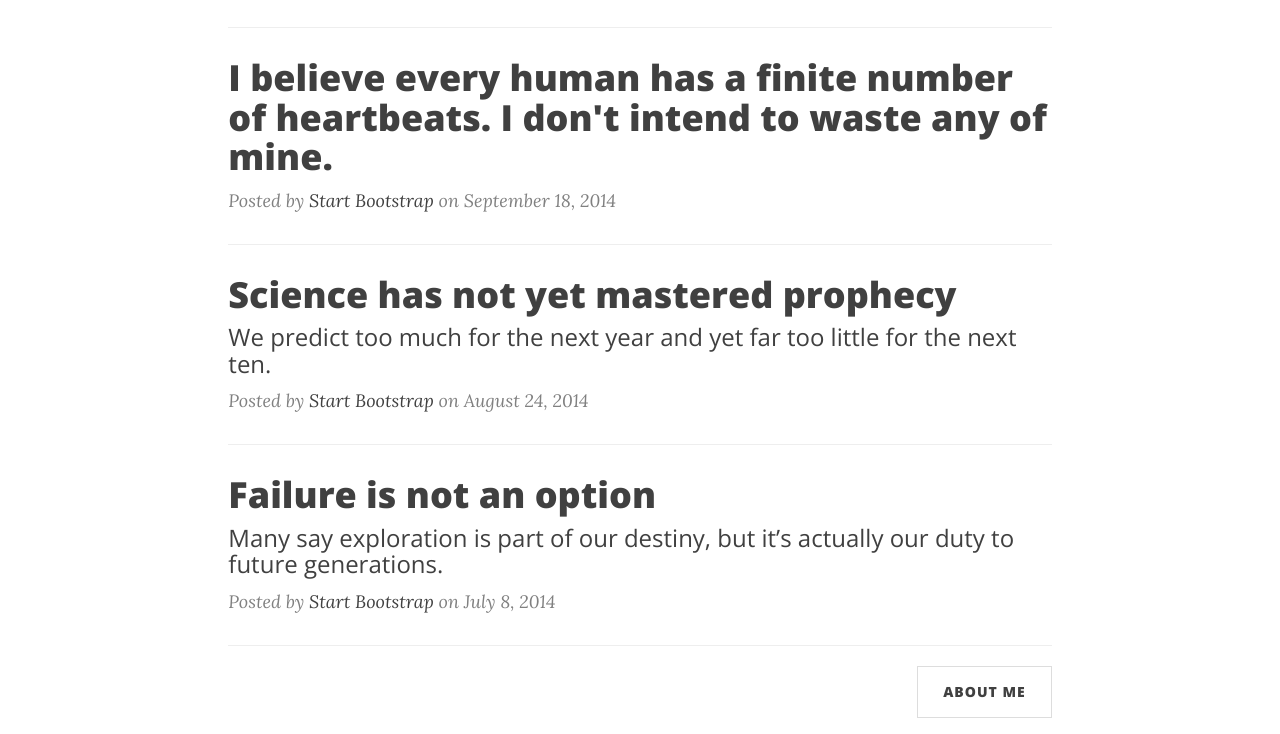
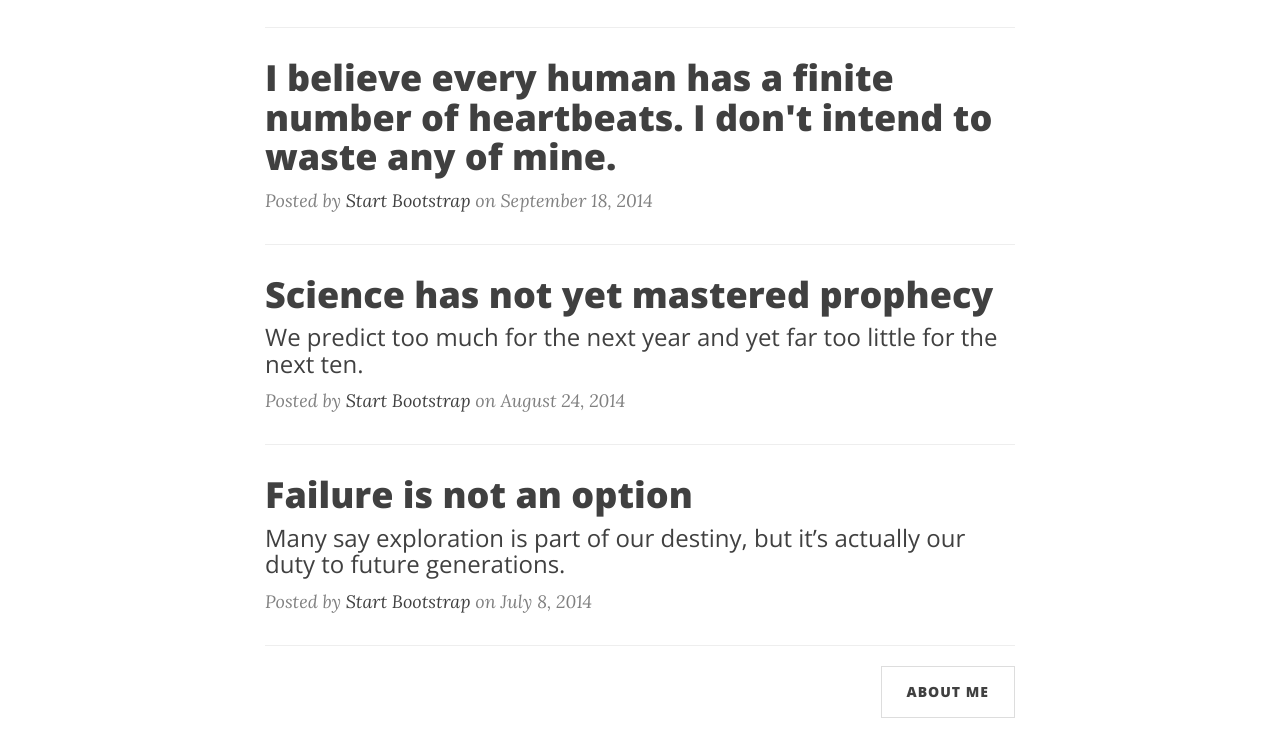
Before and after one commit to nedviles/nedviles.github.io, a plain HTML site: page index.html in a window 1280 px wide. Shown: the part 684-1418 px from the top of the page. Drawn offline with nearby package versions, Linux system fonts and the light colour scheme.

Commit message:
Update index.html

```diff
--- a/index.html
+++ b/index.html
@@ -37,8 +37,8 @@
     </header>
 
     <!-- Main Content -->
-    <div class="">
-        <div class="">
+    <div class="container">
+        <div class="row">
             <div class="col-lg-8 col-lg-offset-2 col-md-10 col-md-offset-1">
                 <div class="post-preview">
                     <a href="post.html">
```
